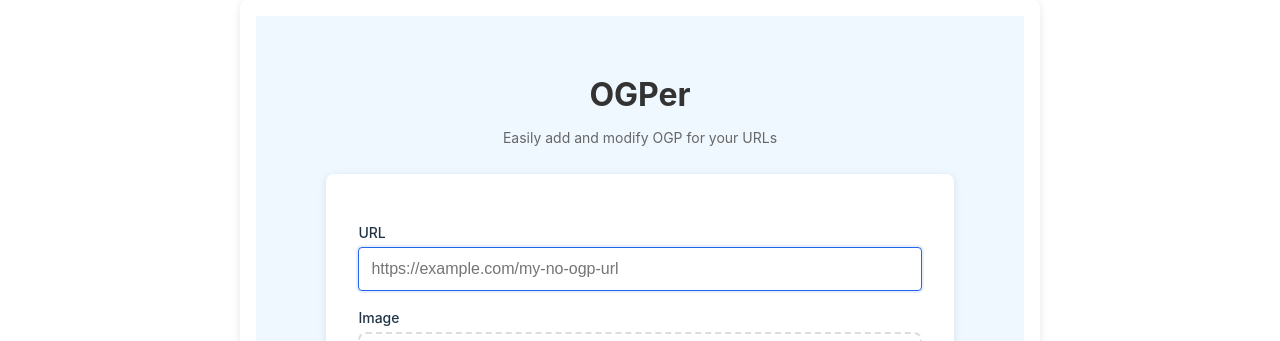
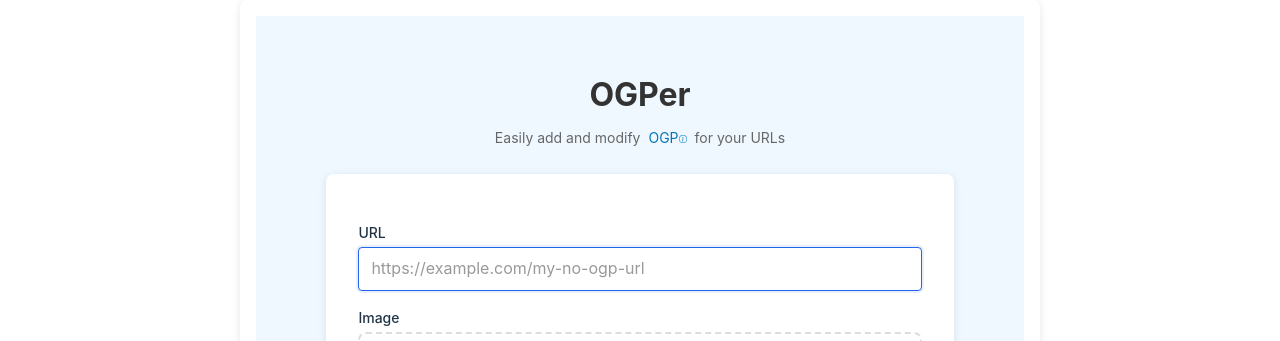
Before and after one commit to ponyo877/ogper, a React (Vite) app in the folder frontend/: page / in a window 1280 px wide. Shown: the top 341 px of the page. Built offline with nearby package versions, Linux system fonts and the light colour scheme; no server answers.

Commit message:
add tooltip & create button behavior

```diff
--- a/frontend/package.json
+++ b/frontend/package.json
@@ -10,6 +10,7 @@
     "preview": "vite preview"
   },
   "dependencies": {
+    "axios": "^1.7.9",
     "react": "^18.3.1",
     "react-dom": "^18.3.1"
   },
--- a/frontend/src/App.css
+++ b/frontend/src/App.css
@@ -58,6 +58,48 @@
 .subtitle {
   color: #666;
   font-size: 0.875rem;
+  display: flex;
+  align-items: center;
+  gap: 0.5rem;
+}
+
+.tooltip-icon {
+  cursor: pointer;
+  color: #0076ba;
+  position: relative;
+}
+
+.tooltip-icon:hover::after {
+  content: '';
+  position: absolute;
+  top: 100%;
+  left: 50%;
+  transform: translateX(-50%);
+  margin-top: 10px;
+  width: 250px;
+  height: 140px;
+  background: #0076ba url('/tooltip-image.png') no-repeat center/contain;
+  color: white;
+  border: 1px solid #ddd;
+  border-radius: 12px;
+  box-shadow: 0 2px 8px rgba(0, 0, 0, 0.1);
+  z-index: 10;
+  padding: 16px;
+}
+
+.tooltip-icon:hover::before {
+  content: '';
+  position: absolute;
+  top: 100%;
+  left: 50%;
+  transform: translateX(-50%);
+  margin-top: 4px;
+  width: 0;
+  height: 0;
+  border-left: 8px solid transparent;
+  border-right: 8px solid transparent;
+  border-bottom: 8px solid #0076ba;
+  z-index: 11;
 }
 
 .upgrade-link {
@@ -109,9 +151,11 @@
   box-shadow: 0 0 0 2px rgba(37, 99, 235, 0.1);
 }
 
+.form-group input::placeholder,
 .form-group textarea::placeholder {
   font-family: Inter, system-ui, Avenir, Helvetica, Arial, sans-serif;
   font-size: 1rem;
+  color: #999;
 }
 
 .file-upload-container {
--- a/frontend/src/components/LinkCreateForm.tsx
+++ b/frontend/src/components/LinkCreateForm.tsx
@@ -1,4 +1,9 @@
 import { useState } from 'react';
+import axios from 'axios';
+
+const api = axios.create({
+  baseURL: import.meta.env.VITE_HOST_NAME || 'http://localhost:8080'
+});
 
 interface LinkCreateFormProps {
   onSubmit: (url: string, title?: string, description?: string, name?: string) => void;
@@ -41,18 +46,43 @@ export const LinkCreateForm = ({ onSubmit, onCancel }: LinkCreateFormProps) => {
     e.preventDefault();
     setIsDragging(false);
     const file = e.dataTransfer.files[0];
-    if (file && file.type.startsWith('image/')) {
+    if (file && (file.type === 'image/jpeg' || file.type === 'image/png' || file.type === 'image/webp')) {
       handleFileChange(file);
     }
   };
 
-  const handleSubmit = (e: React.FormEvent) => {
+  const handleSubmit = async (e: React.FormEvent) => {
     e.preventDefault();
     if (!url) {
       setError('URL is required');
       return;
     }
-    onSubmit(url, title, description, name);
+
+    try {
+      const formData = new FormData();
+      formData.append('url', url);
+      formData.append('title', title);
+      formData.append('description', description);
+      formData.append('name', name);
+      if (image) {
+        formData.append('image', image);
+      }
+
+      const response = await api.post('/upload', formData, {
+        headers: {
+          'Content-Type': 'multipart/form-data'
+        }
+      });
+
+      if (response.status === 200) {
+        onSubmit(url, title, description, name);
+      } else {
+        setError('Failed to update');
+      }
+    } catch (error) {
+      setError('An error occurred while updating');
+      console.error(error);
+    }
   };
 
   return (
@@ -60,7 +90,13 @@ export const LinkCreateForm = ({ onSubmit, onCancel }: LinkCreateFormProps) => {
       <div className="header">
         <h1>OGPer</h1>
         <p className="subtitle">
-        Easily add and modify OGP for your URLs
+          Easily add and modify <span className="tooltip-icon">
+            OGP
+            <svg xmlns="http://www.w3.org/2000/svg" width="8" height="8" fill="currentColor" viewBox="0 0 16 16">
+              <path d="M8 15A7 7 0 1 1 8 1a7 7 0 0 1 0 14zm0 1A8 8 0 1 0 8 0a8 8 0 0 0 0 16z"/>
+              <path d="m8.93 6.588-2.29.287-.082.38.45.083c.294.07.352.176.288.469l-.738 3.468c-.194.897.105 1.319.808 1.319.545 0 1.178-.252 1.465-.598l.088-.416c-.2.176-.492.246-.686.246-.275 0-.375-.193-.304-.533L8.93 6.588zM9 4.5a1 1 0 1 1-2 0 1 1 0 0 1 2 0z"/>
+            </svg>
+          </span> for your URLs
         </p>
       </div>
 
@@ -106,7 +142,7 @@ export const LinkCreateForm = ({ onSubmit, onCancel }: LinkCreateFormProps) => {
               <input
                 id="image"
                 type="file"
-                accept="image/*"
+                accept="image/jpeg,image/png,image/webp"
                 className="file-upload-input"
                 onChange={(e) => handleFileChange(e.target.files?.[0] || null)}
               />
```
Also changed, not shown: 1 other file (tests, documents, lock files or other folders).
